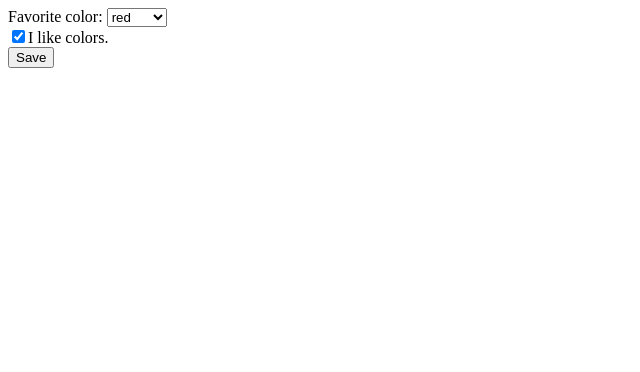
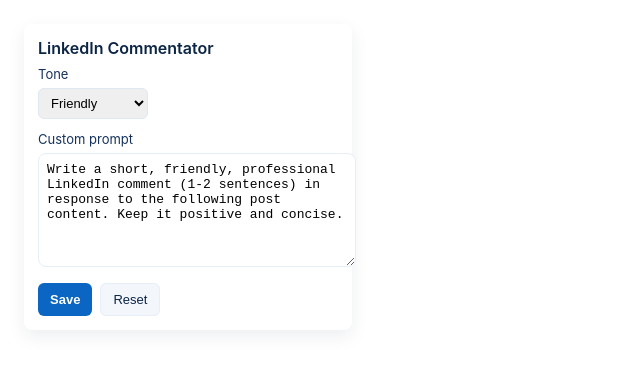
Before and after one commit to alvarolorentedev/linkedin-commentator, a React app: page public/options.html in a window 1280 px wide. Shown: the whole page, without its empty margins (0-640 px from the left). Built offline with nearby package versions, Linux system fonts and the light colour scheme; some packages are replaced by stand-ins of ours.

Commit message:
feat: added icon and used same control for options

```diff
--- a/public/options.html
+++ b/public/options.html
@@ -7,6 +7,6 @@
 
 <body>
   <div id="root"></div>
-  <script src="js/options.js"></script>
+  <script src="js/popup.js"></script>
 </body>
 </html>
```
Also changed, not shown: .github/workflows/build.yml, public/icon.png.
